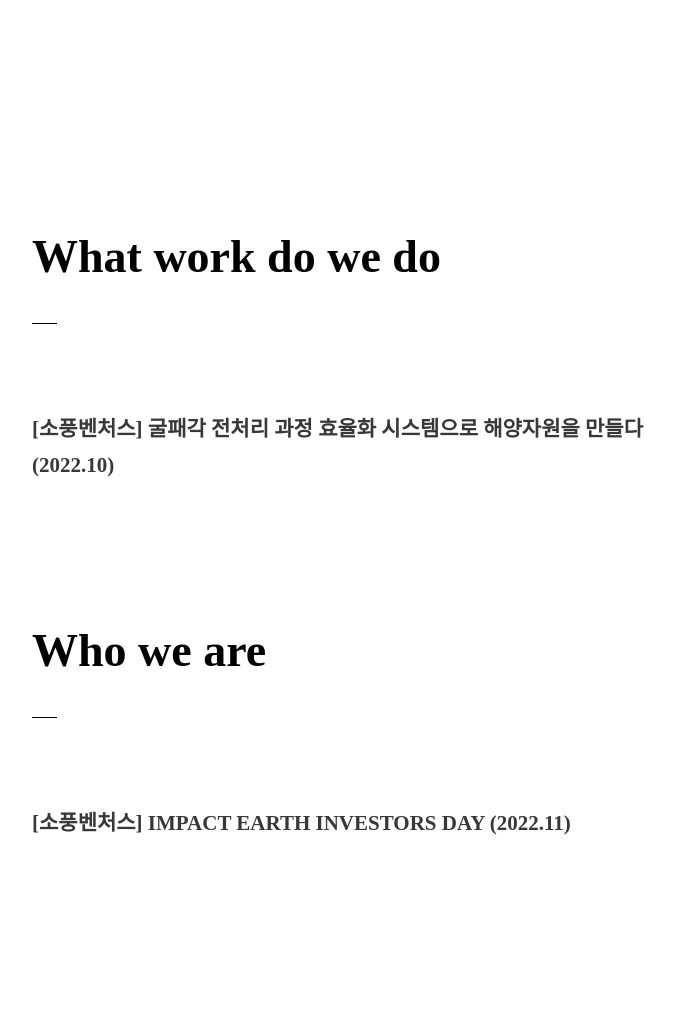
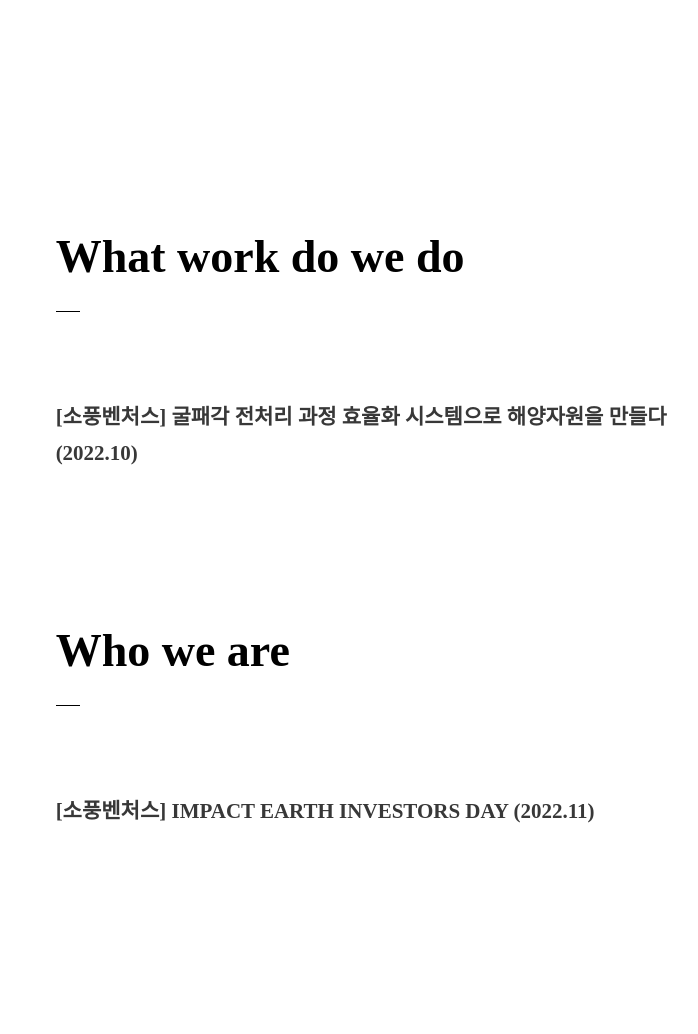
Before and after one commit to zerg0088/green_oceans_data, a Python web app: template templates/about.html in a window 1360 px wide. Shown: the part 1238-2272 px from the top of the page, without its empty margins (646-1344 px from the left). Run offline with Jinja, Linux system fonts and the light colour scheme; the template is opened without the code that fills it, so the values that code supplies are empty; grey boxes are pictures that could not be loaded.

Commit message:
layout edit2

```diff
--- a/templates/about.html
+++ b/templates/about.html
@@ -124,7 +124,7 @@
         color: black;
         text-align: left;
         font-family: 'apple_gothic';
-        margin-bottom: 39px;
+        margin-bottom: 27px;
         display:block;
         font-style: normal;
         font-weight: 700;
@@ -253,12 +253,12 @@
             <div class="about_youtube_wrapper_row">
 
                 <iframe src="https://www.youtube.com/embed/UExY6skO9pA"
-                    style="width: 625px;height: 387px;"
+                    style="width: 645px;height: 387px;"
                     title="YouTube video player" frameborder="0"
                     allow="accelerometer; autoplay; clipboard-write; encrypted-media; gyroscope; picture-in-picture"
                     allowfullscreen></iframe>
 
-                <div style="width: 655px; position:relative;padding-left:33px">
+                <div style="width: 655px; position:relative;padding-left:53px">
                     <span class="youtube_title" style="margin-top: 46px;">What work do we do</span>
                     <div style="border-bottom : 1px solid black; width: 24.5px;margin:0px;padding:0px;"></div>
                     <span class="youtube_subtitle" style="text-align:left; margin-top:87px ">[소풍벤처스] 굴패각 전처리 과정 효율화 시스템으로 해양자원을 만들다
@@ -268,12 +268,12 @@
             <div class="about_youtube_wrapper_row">
 
                 <iframe src="https://www.youtube.com/embed/bUbMdRrZvUc"
-                style="width: 625px;height: 387px;"
+                style="width: 645px;height: 387px;"
                     title="YouTube video player" frameborder="0"
                     allow="accelerometer; autoplay; clipboard-write; encrypted-media; gyroscope; picture-in-picture"
                     allowfullscreen></iframe>
 
-                <div style="width: 655px; position:relative; padding-left:33px">
+                <div style="width: 655px; position:relative; padding-left:53px">
                     <span class="youtube_title" style="margin-top: 53px;">Who we are</span>
                     <div style="border-bottom : 1px solid black; width: 24.5px;margin:0px;padding:0px;"></div>
                     <span class="youtube_subtitle" style="text-align:left; margin-top:87px">[소풍벤처스] IMPACT EARTH INVESTORS DAY (2022.11)</span>
```
